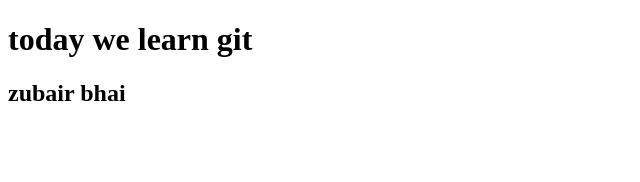
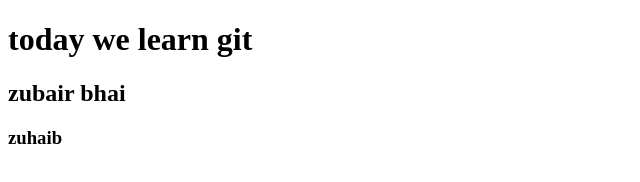
Before and after one commit to ZohaibAli145/git-repo, a plain HTML site: page index.html in a window 1280 px wide. Shown: the full height of the page, 0-640 px from the left. Drawn offline with Linux system fonts and the light colour scheme.

Commit message:
aj ka kaam

```diff
--- a/index.html
+++ b/index.html
@@ -9,6 +9,7 @@
     <h1>today we learn git</h1>
 
     <h2>zubair bhai</h2>
+    <h3>zuhaib</h3>
 
 
 </body>
```
